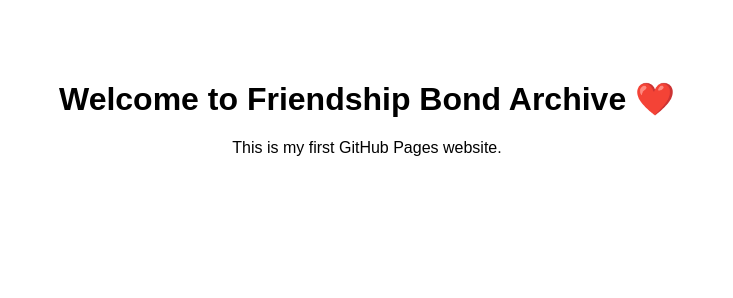
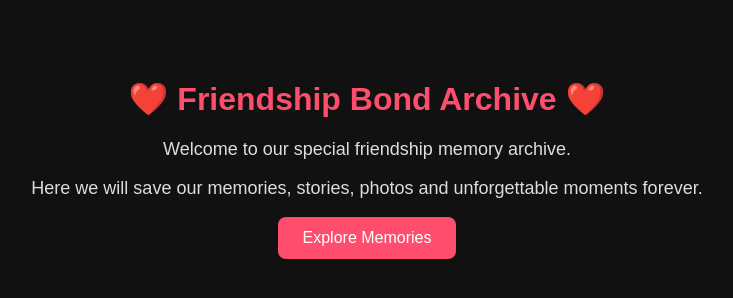
Before and after one commit to anuj-verma7992/friendshipbondarchive, a plain HTML site: page index.html in a window 1280 px wide. Shown: the whole page, without its empty margins (273-1006 px from the left). Drawn offline with Linux system fonts and the light colour scheme.

Commit message:
Update index.html
Updated the HTML structure, added meta tags for charset and viewport, and improved styling for better presentation.

```diff
--- a/index.html
+++ b/index.html
@@ -1,10 +1,57 @@
 <!DOCTYPE html>
-<html>
+<html lang="en">
 <head>
-  <title>Friendship Bond Archive</title>
+<meta charset="UTF-8">
+<meta name="viewport" content="width=device-width, initial-scale=1.0">
+<title>Friendship Bond Archive</title>
+
+<style>
+body{
+    margin:0;
+    font-family:Arial, sans-serif;
+    background:#111;
+    color:white;
+    text-align:center;
+}
+.container{
+    margin-top:80px;
+}
+h1{
+    color:#ff4d6d;
+}
+p{
+    font-size:18px;
+    color:#ddd;
+}
+button{
+    padding:12px 25px;
+    background:#ff4d6d;
+    color:white;
+    border:none;
+    border-radius:8px;
+    font-size:16px;
+    cursor:pointer;
+}
+button:hover{
+    background:#e6395c;
+}
+</style>
 </head>
-<body style="font-family: Arial; text-align:center; margin-top:80px;">
-  <h1>Welcome to Friendship Bond Archive ❤️</h1>
-  <p>This is my first GitHub Pages website.</p>
+
+<body>
+
+<div class="container">
+<h1>❤️ Friendship Bond Archive ❤️</h1>
+
+<p>Welcome to our special friendship memory archive.</p>
+
+<p>Here we will save our memories, stories, photos and unforgettable moments forever.</p>
+
+<button onclick="alert('Thank you for visiting ❤️')">
+Explore Memories
+</button>
+
+</div>
+
 </body>
 </html>
```
